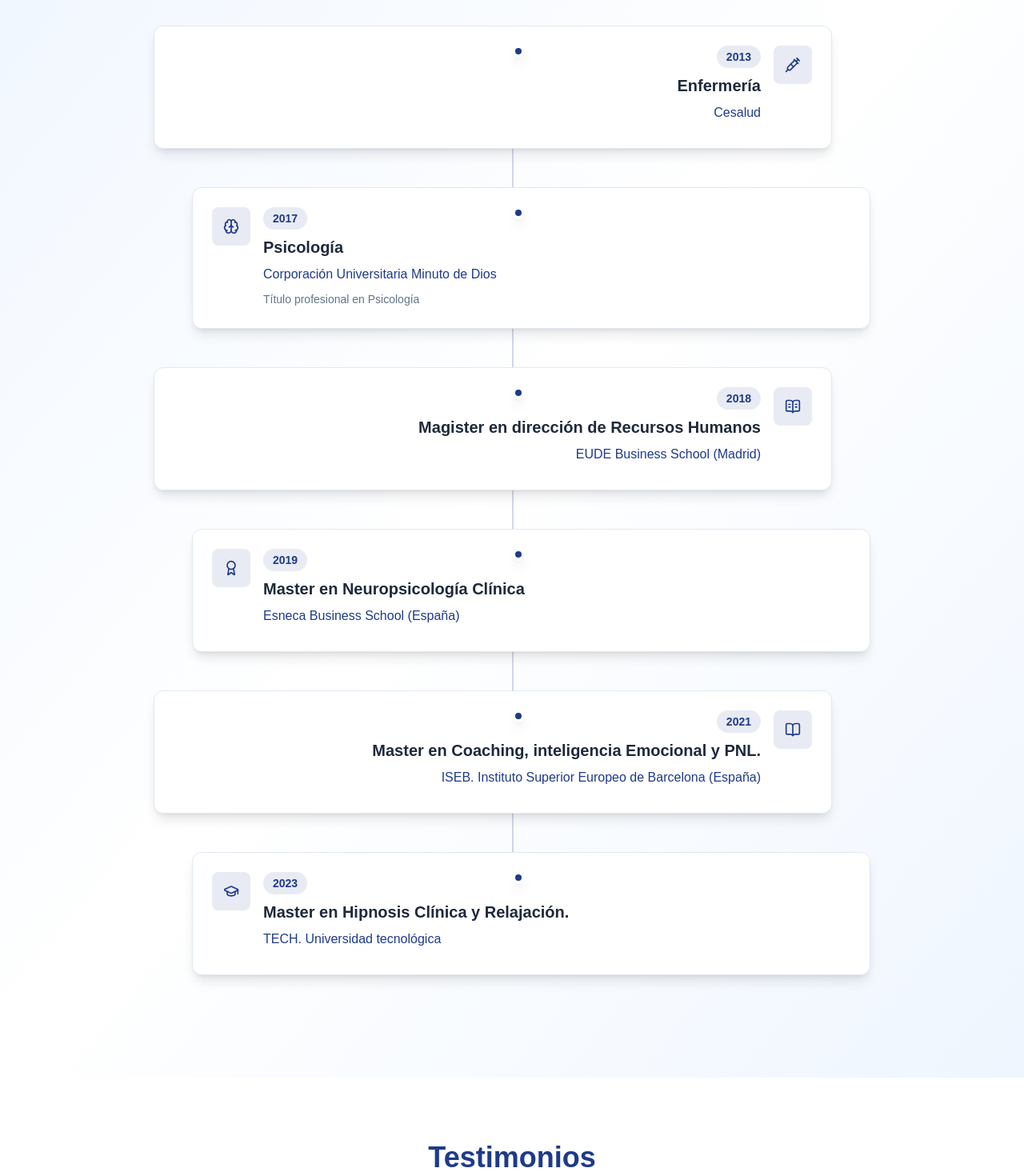
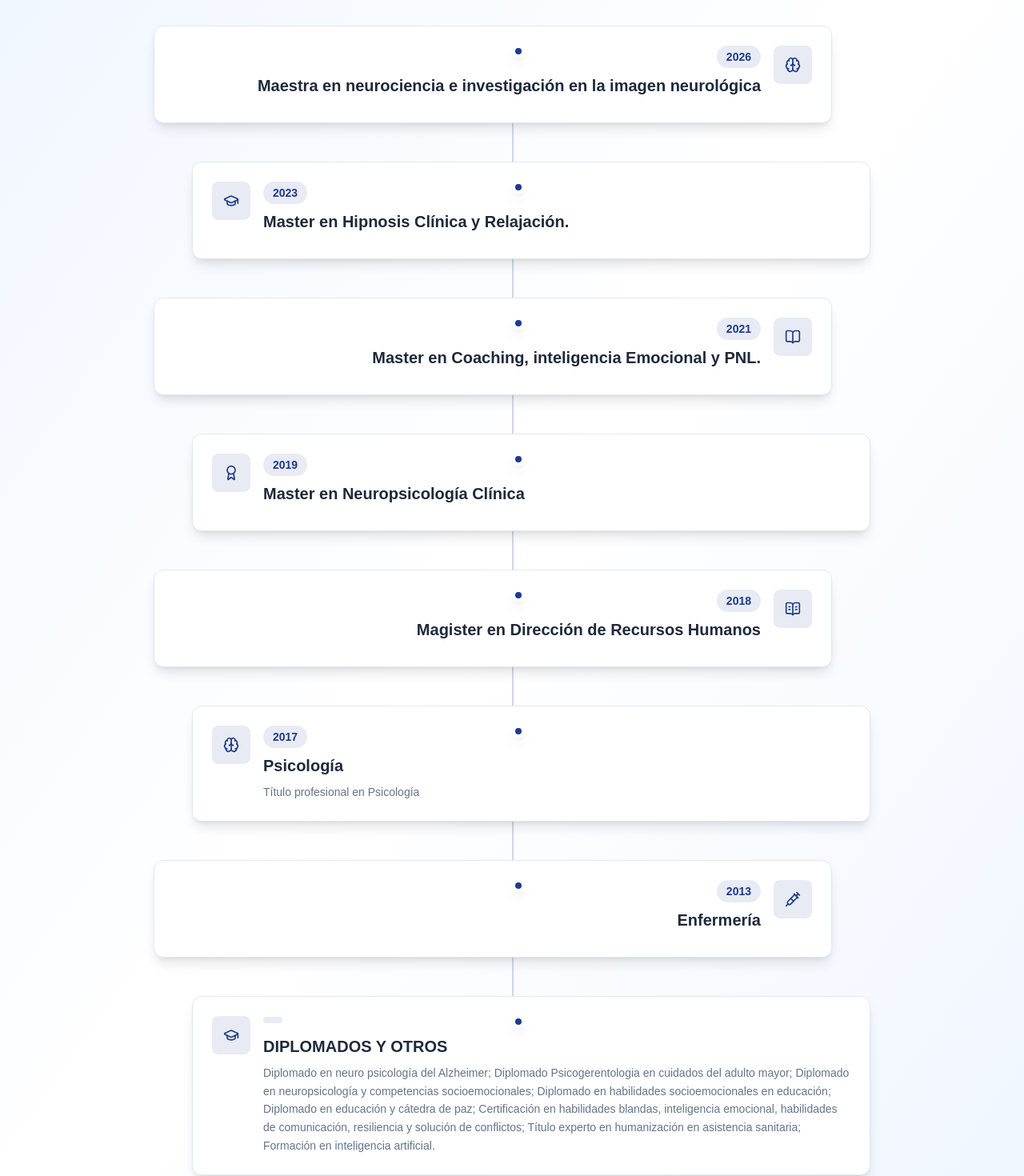
Before and after one commit to juank27ra/Adriana-Ramirez, a Next.js app: page / in a window 1280 px wide. Shown: the part 2200-3670 px from the top of the page at 80% size. Built offline with nearby package versions, Linux system fonts and the light colour scheme.

Commit message:
changes in texts and order for studies

```diff
--- a/components/Contact.tsx
+++ b/components/Contact.tsx
@@ -4,7 +4,7 @@
 export default function Contact() {
   const phoneNumber = "573124758174";
   const whatsappMessage =
-    "Hola Consultorio Dra. Luz Adriana Ramírez P., me gustaría agendar una cita.";
+    "Hola Consultorio Dra. Luz Adriana Ramírez P. me gustaría agendar una cita.";
   const whatsappUrl = `https://wa.me/${phoneNumber}?text=${encodeURIComponent(whatsappMessage)}`;
 
   return (
--- a/components/Education.tsx
+++ b/components/Education.tsx
@@ -10,10 +10,38 @@
 
 const education = [
   {
-    icon: Syringe,
-    year: "2013",
-    title: "Enfermería",
-    institution: "Cesalud",
+    icon: Brain,
+    year: "2026",
+    title: " Maestra en neurociencia e investigación en la imagen neurológica ",
+    institution: "TECH. Universidad tecnológica",
+    description: "",
+  },
+  {
+    icon: GraduationCap,
+    year: "2023",
+    title: " Master en Hipnosis Clínica y Relajación. ",
+    institution: "TECH. Universidad tecnológica",
+    description: "",
+  },
+  {
+    icon: BookOpen,
+    year: "2021",
+    title: "Master en Coaching, inteligencia Emocional y PNL.",
+    institution: "ISEB. Instituto Superior Europeo de Barcelona (España) ",
+    description: "",
+  },
+  {
+    icon: Award,
+    year: "2019",
+    title: " Master en Neuropsicología Clínica ",
+    institution: "Esneca Business School (España)",
+    description: "",
+  },
+  {
+    icon: BookOpenText,
+    year: "2018",
+    title: "Magister en Dirección de Recursos Humanos",
+    institution: "EUDE Business School (Madrid) ",
     description: "",
   },
   {
@@ -24,32 +52,19 @@
     description: "Título profesional en Psicología",
   },
   {
-    icon: BookOpenText,
-    year: "2018",
-    title: "Magister en dirección de Recursos Humanos",
-    institution: "EUDE Business School (Madrid) ",
-    description: "",
-  },
-  {
-    icon: Award,
-    year: "2019",
-    title: " Master en Neuropsicología Clínica ",
-    institution: "Esneca Business School (España)",
-    description: "",
-  },
-  {
-    icon: BookOpen,
-    year: "2021",
-    title: "Master en Coaching, inteligencia Emocional y PNL.",
-    institution: "ISEB. Instituto Superior Europeo de Barcelona (España) ",
+    icon: Syringe,
+    year: "2013",
+    title: "Enfermería",
+    institution: "Cesalud",
     description: "",
   },
   {
     icon: GraduationCap,
-    year: "2023",
-    title: " Master en Hipnosis Clínica y Relajación. ",
-    institution: "TECH. Universidad tecnológica",
-    description: "",
+    year: "",
+    title: "DIPLOMADOS Y OTROS",
+    institution: "",
+    description:
+      "Diplomado en neuro psicología del Alzheimer; Diplomado Psicogerentologia en cuidados del adulto mayor; Diplomado en neuropsicología y competencias socioemocionales; Diplomado en habilidades socioemocionales en educación; Diplomado en educación y cátedra de paz; Certificación en habilidades blandas, inteligencia emocional, habilidades de comunicación, resiliencia y solución de conflictos; Título experto en humanización en asistencia sanitaria; Formación en inteligencia artificial.",
   },
 ];
 
@@ -106,9 +121,9 @@
                           <h3 className="text-base sm:text-lg md:text-xl font-semibold text-foreground mb-1.5 sm:mb-2">
                             {item.title}
                           </h3>
-                          <p className="text-sm sm:text-base text-primary font-medium mb-1.5 sm:mb-2">
+                          {/*<p className="text-sm sm:text-base text-primary font-medium mb-1.5 sm:mb-2">
                             {item.institution}
-                          </p>
+                          </p>*/}
                           <p className="text-xs sm:text-sm text-muted-foreground leading-relaxed">
                             {item.description}
                           </p>
--- a/components/Locations.tsx
+++ b/components/Locations.tsx
@@ -13,7 +13,7 @@
             Ubicación
           </h2>
           <p className="text-base sm:text-lg text-muted-foreground max-w-2xl mx-auto px-4">
-            Atención en consultorio privado, en un espacio seguro y confidencial
+            Atención en consultorio privado, un espacio seguro y confidencial;
             encuéntralo en Pitalito, Huila, Colombia
           </p>
         </div>
--- a/components/Testimonials.tsx
+++ b/components/Testimonials.tsx
@@ -6,25 +6,25 @@
   {
     name: "Atte. Leidy Vergara.",
     role: "Contadora pública",
-    text: "Afrontar el sufrimiento causado por la pérdida de un ser querido, puede ser perturbador cuando no se cuenta con las herramientas necesarias para superar el duelo; este suceso  fue un detonante que cambió mi vida; gracias al profesionalismo de la doctora Luz Adriana RAmirez, he logrado restablecer mi equilibrio emocional",
+    text: "Afrontar el sufrimiento causado por la pérdida de un ser querido, puede ser perturbador cuando no se cuenta con las herramientas necesarias para superar el duelo; este suceso  fue un detonante que cambió mi vida; gracias al profesionalismo de la doctora Luz Adriana Ramírez, he logrado restablecer mi equilibrio emocional.",
     rating: 5,
   },
   {
     name: "Atte. Eliana Segura ",
     role: "Contadora Pública.",
-    text: "El proceso con la doctora Adriana Ramírez me ayudó con mi problema de ansiedad, depresión y demás dificultades de salud mental con los que llegue a buscarla, gracias a su profesionalismo y herramientas inculcadas durante dicho proceso se creó en mí la fuerza necesaria para mirar la vida con entusiasmo, felicidad y amor, creando en mí razones para vivir una vida más plena. Solo tengo gratitud y cariño hacia ella, deseando siempre éxitos y bendiciones en su vida profesional y personal.",
+    text: "El proceso con la doctora Adriana Ramírez me ayudó con mi problema de ansiedad, depresión y demás dificultades de salud mental con los que llegué a buscarla, gracias a su profesionalismo y herramientas inculcadas durante dicho proceso se creó en mí la fuerza necesaria para mirar la vida con entusiasmo, felicidad y amor, creando en mí razones para vivir una vida más plena. Solo tengo gratitud y cariño hacia ella, deseando siempre éxitos y bendiciones en su vida profesional y personal.",
     rating: 5,
   },
   {
     name: "Atte. Belén cardoso",
     role: "Empresaria",
-    text: "Primero le doy gracias a Dios y en segundo a la doctora Luz adriana Ramirez Que con su calidad humana y su profesionalismo como psicoterapeuta me ayudó en mi proceso de autoconocimiento en el manejo de la gestión emocional por un trastorno mixto de ansiedad y depresión sus herramientas me ayudaron a recuperar mi calidad de vida emocional mil gracias doc Adriana",
+    text: "Primero le doy gracias a Dios y en segundo a la doctora Luz adriana Ramirez Que con su calidad humana y su profesionalismo como psicoterapeuta me ayudó en mi proceso de autoconocimiento en el manejo de la gestión emocional por un trastorno mixto de ansiedad y depresión sus herramientas me ayudaron a recuperar mi calidad de vida emocional mil gracias doc Adriana.",
     rating: 5,
   },
   {
     name: "Atte. Sr James Mendez",
     role: "Empresario y Policía",
-    text: "La Dra luz adriana me ayudó en un proceso de autoconocimiento y en el manejo de la gestión emocional por un trastorno mixto de ansiedad y depresión. Dónde  Sus herramientas y experiencia me ayudaron a recuperar mi bienestar emocional y el de mi familia",
+    text: "La Dra luz Adriana me ayudó en un proceso de autoconocimiento y en el manejo de la gestión emocional por un trastorno mixto de ansiedad y depresión, donde sus herramientas y experiencia me ayudaron a recuperar mi bienestar emocional y el de mi familia.",
     rating: 5,
   },
 ];
```
